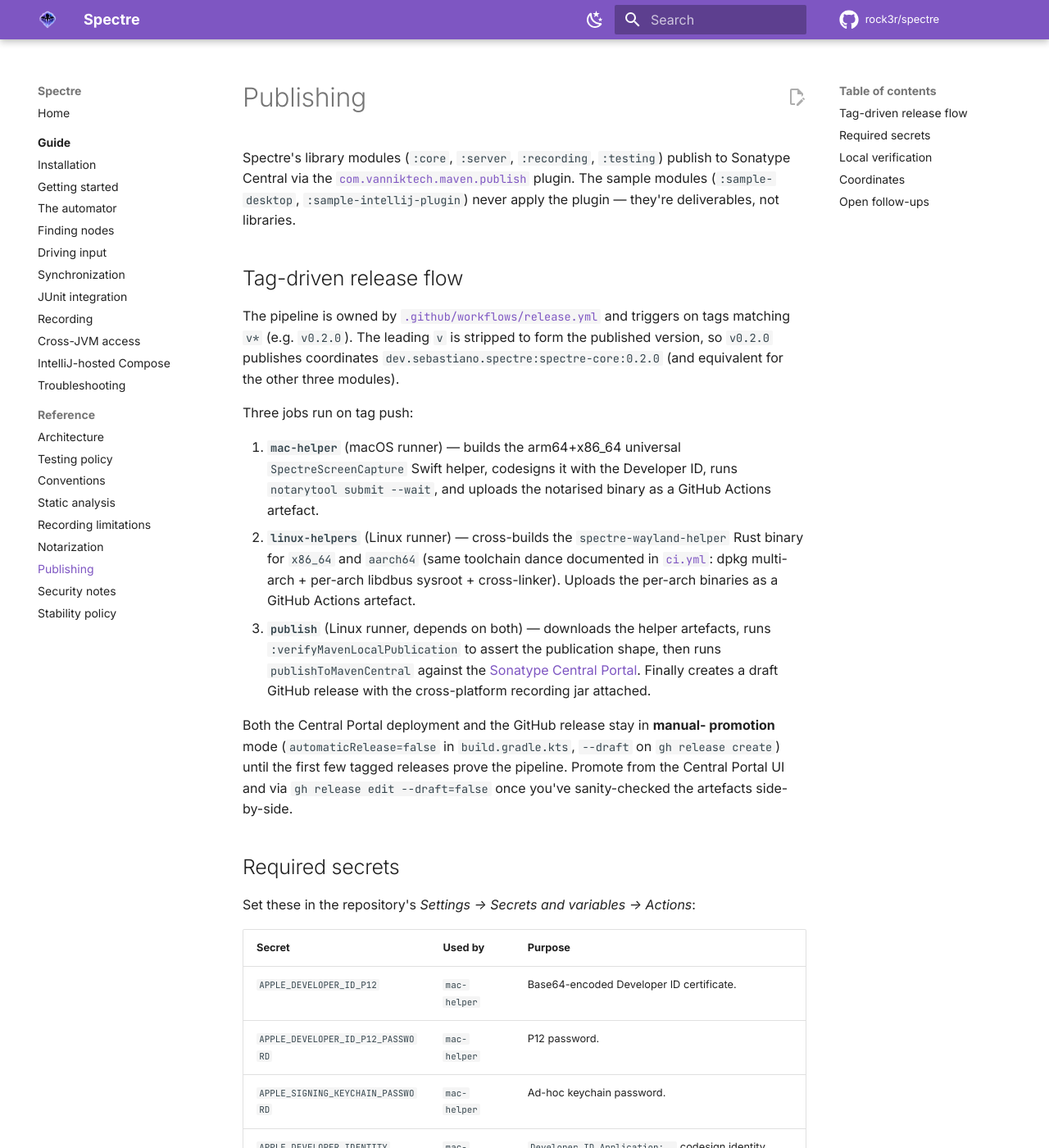
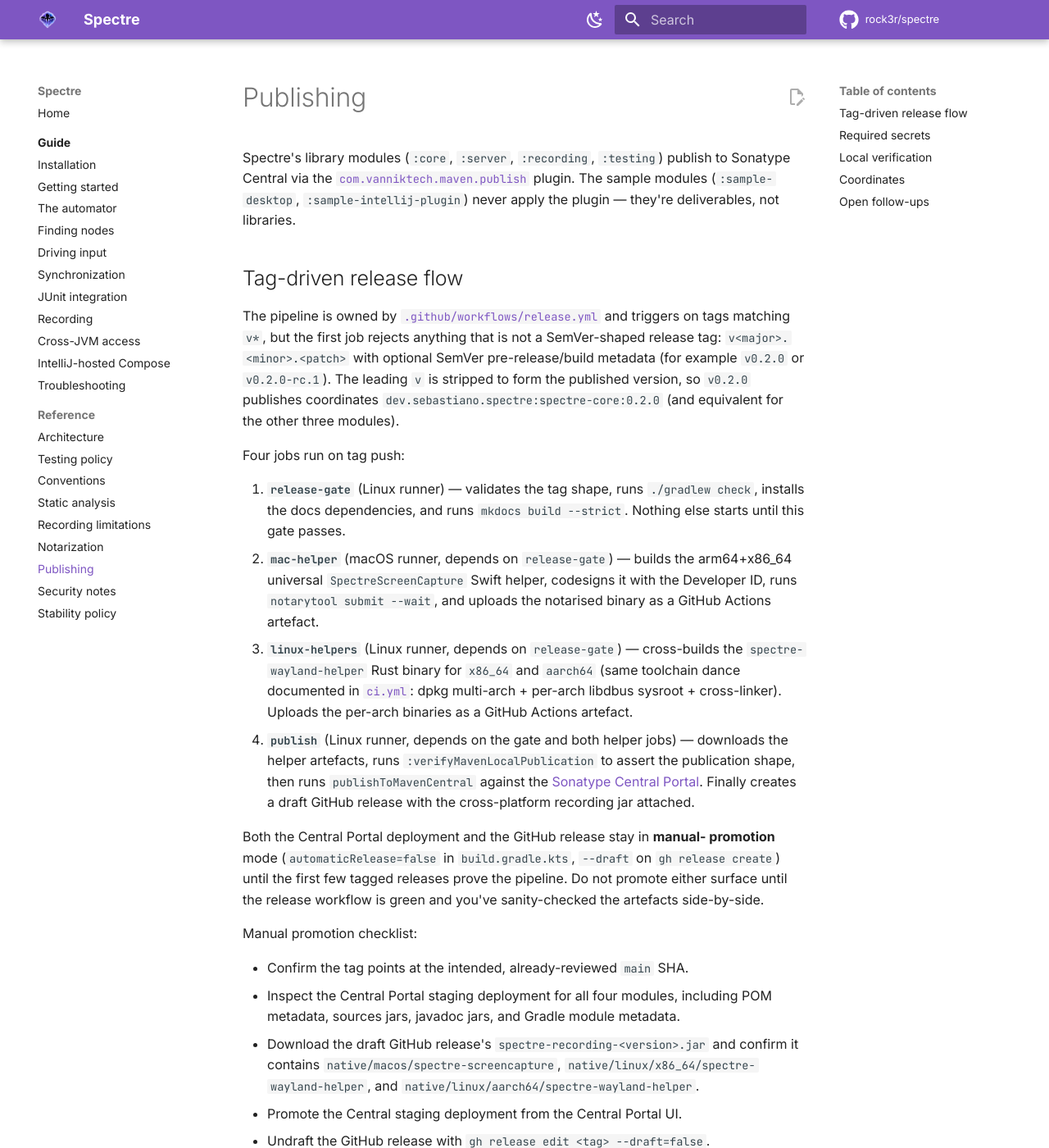
Before and after one commit to rock3r/spectre, an MkDocs documentation site: the page built from docs/PUBLISHING.md, in a window 1280 px wide and 1400 px high. Shown: the whole window at 82% size. Built offline with MkDocs 1.6.1 and Material for MkDocs 9.7.7, drawn with Linux system fonts in a browser that asks for light colours; comment, search, counter and statistics services are not loaded.

Commit message:
Harden release tag gate (#143)

```diff
--- a/docs/PUBLISHING.md
+++ b/docs/PUBLISHING.md
@@ -10,25 +10,31 @@
 ## Tag-driven release flow
 
 The pipeline is owned by [`.github/workflows/release.yml`][release-yml] and
-triggers on tags matching `v*` (e.g. `v0.2.0`). The leading `v` is stripped to
-form the published version, so `v0.2.0` publishes coordinates
+triggers on tags matching `v*`, but the first job rejects anything that is not a
+SemVer-shaped release tag: `v<major>.<minor>.<patch>` with optional SemVer
+pre-release/build metadata (for example `v0.2.0` or `v0.2.0-rc.1`). The leading
+`v` is stripped to form the published version, so `v0.2.0` publishes coordinates
 `dev.sebastiano.spectre:spectre-core:0.2.0` (and equivalent for the other three
 modules).
 
 [release-yml]: https://github.com/rock3r/spectre/blob/main/.github/workflows/release.yml
 
-Three jobs run on tag push:
+Four jobs run on tag push:
 
-1. **`mac-helper`** (macOS runner) — builds the arm64+x86_64 universal
+1. **`release-gate`** (Linux runner) — validates the tag shape, runs
+   `./gradlew check`, installs the docs dependencies, and runs
+   `mkdocs build --strict`. Nothing else starts until this gate passes.
+2. **`mac-helper`** (macOS runner, depends on `release-gate`) — builds the
+   arm64+x86_64 universal
    `SpectreScreenCapture` Swift helper, codesigns it with the Developer ID, runs
    `notarytool submit --wait`, and uploads the notarised binary as a GitHub
    Actions artefact.
-2. **`linux-helpers`** (Linux runner) — cross-builds the
+3. **`linux-helpers`** (Linux runner, depends on `release-gate`) — cross-builds the
    `spectre-wayland-helper` Rust binary for `x86_64` and `aarch64` (same
    toolchain dance documented in [`ci.yml`][ci-yml]: dpkg multi-arch +
    per-arch libdbus sysroot + cross-linker). Uploads the per-arch binaries as a
    GitHub Actions artefact.
-3. **`publish`** (Linux runner, depends on both) — downloads the helper
+4. **`publish`** (Linux runner, depends on the gate and both helper jobs) — downloads the helper
    artefacts, runs `:verifyMavenLocalPublication` to assert the publication
    shape, then runs `publishToMavenCentral` against the
    [Sonatype Central Portal][central-portal]. Finally creates a draft GitHub
@@ -39,9 +45,21 @@
 
 Both the Central Portal deployment and the GitHub release stay in **manual-
 promotion** mode (`automaticRelease=false` in `build.gradle.kts`, `--draft` on
-`gh release create`) until the first few tagged releases prove the pipeline.
-Promote from the Central Portal UI and via `gh release edit --draft=false` once
-you've sanity-checked the artefacts side-by-side.
+`gh release create`) until the first few tagged releases prove the pipeline. Do
+not promote either surface until the release workflow is green and you've
+sanity-checked the artefacts side-by-side.
+
+Manual promotion checklist:
+
+- Confirm the tag points at the intended, already-reviewed `main` SHA.
+- Inspect the Central Portal staging deployment for all four modules, including
+  POM metadata, sources jars, javadoc jars, and Gradle module metadata.
+- Download the draft GitHub release's `spectre-recording-<version>.jar` and
+  confirm it contains `native/macos/spectre-screencapture`,
+  `native/linux/x86_64/spectre-wayland-helper`, and
+  `native/linux/aarch64/spectre-wayland-helper`.
+- Promote the Central staging deployment from the Central Portal UI.
+- Undraft the GitHub release with `gh release edit <tag> --draft=false`.
 
 ## Required secrets
 
```
Also changed, not shown: 3 other files.
